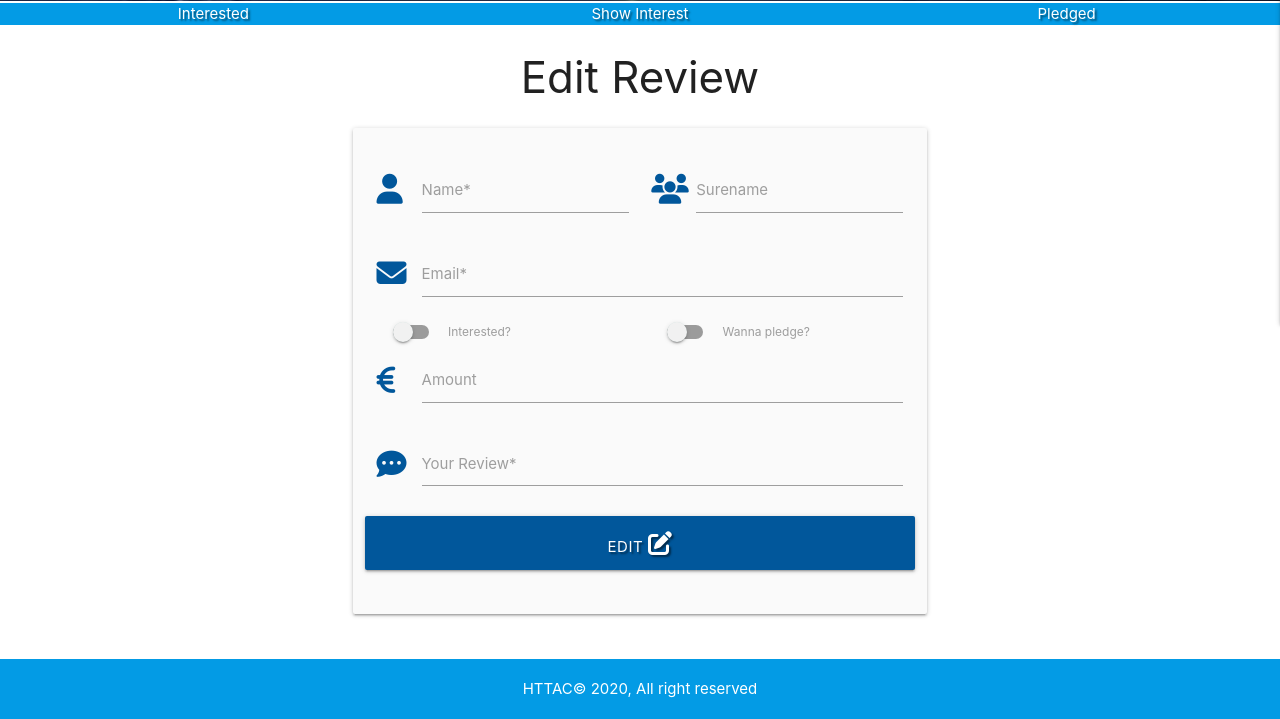
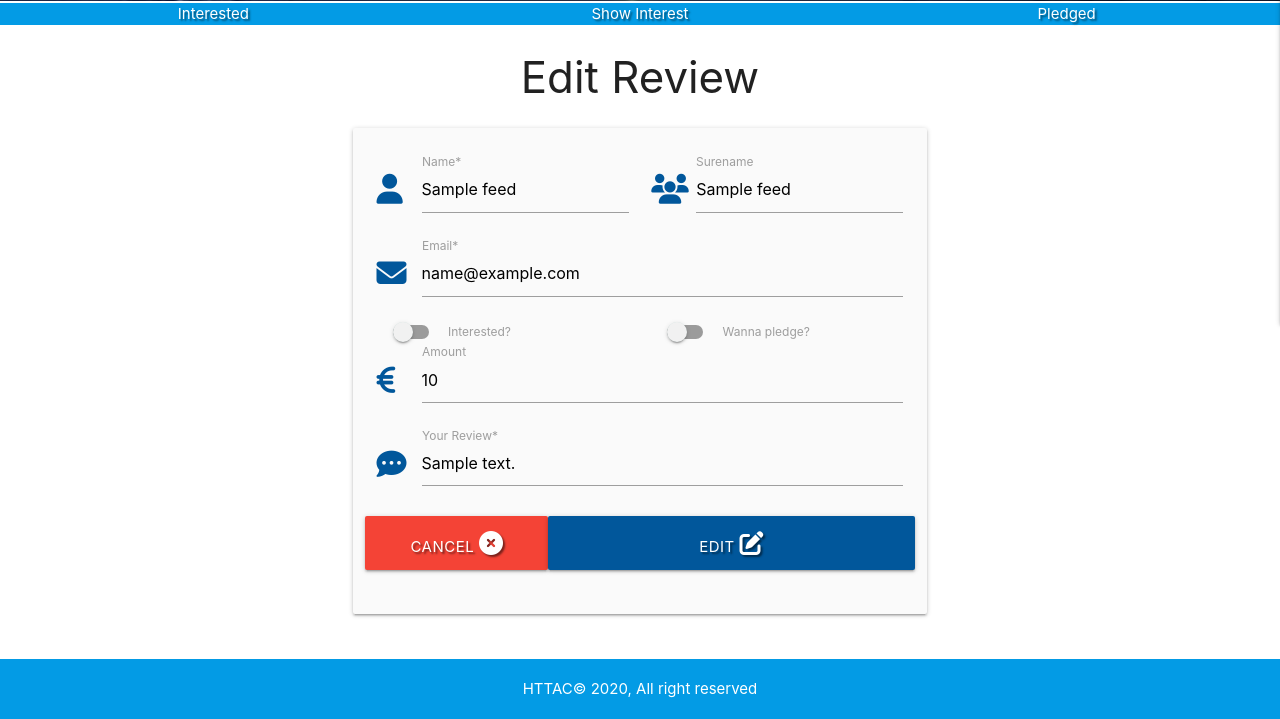
Before and after one commit to Nosjazz/milestone_3, a Flask app: template templates/reviewEdit.html in a window 1280 px wide. Shown: the part 536-1255 px from the top of the page. Run offline with Flask 2, Linux system fonts and the light colour scheme; the template is opened without the code that fills it: most values are stand-ins (such as "Sample title", 1, 10 or a date in 2020); some libraries are stand-ins or nearby versions.

Commit message:
add data to edit - not working - no error message

```diff
--- a/templates/home.html
+++ b/templates/home.html
@@ -70,7 +70,7 @@
                     <h4>{{ feed.name }}</h4>
                 </div>
                 <div class="col s4">
-                    <a href="#" class="btn-small light-blue lighten-1">Edit</a>
+                    <a href="{{ url_for('reviewEdit', feed_id=feed._id) }}" class="btn-small light-blue lighten-1">Edit</a>
                 </div>
             </div>
             <p class="green">
--- a/templates/reviewEdit.html
+++ b/templates/reviewEdit.html
@@ -10,25 +10,32 @@
         <!-- Name -->
             <div class="input-field col m6 s12">
                 <i class="fas fa-user prefix light-blue-text text-darken-4"></i>
-                <input id="name" name="name" type="text" minlength="2" maxlength="15" required class="validate">
+                <input id="name" name="name" type="text" minlength="2" maxlength="15"
+                     class="validate" value="{{ feed.feed_name }}" required>
                 <label for="name">Name*</label>
             </div>
         <!-- Surename -->
             <div class="input-field col m6 s12">
                 <i class="fas fa-users prefix light-blue-text text-darken-4"></i>
-                <input id="surename" name="surename" type="text" minlength="2" maxlength="15" class="validate">
+                <input id="surename" name="surename" type="text"
+                    value="{{ feed.feed_surename }}" minlength="2" maxlength="15" class="validate">
                 <label for="surename">Surename</label>
             </div>
         <!-- email -->
             <div class="input-field col s12">
                 <i class="fas fa-envelope prefix light-blue-text text-darken-4"></i>
-                <input id="email" name="email" type="email" required pattern="[a-z0-9._%+-]+@[a-z0-9.-]+\.[a-z]{2,}$" class="validate">
+                <input id="email" name="email" type="email" required pattern="[a-z0-9._%+-]+@[a-z0-9.-]+\.[a-z]{2,}$"
+                     value="{{ feed.feed_email }}" class="validate">
                 <label for="email">Email*</label>
             </div>
         <!-- Interested -->
             <div class="switch col m6 s12">
                 <label for="interested">
-                <input id="interested" name="interested" type="checkbox">
+                {% if feed.interested == "on" %}
+                    <input id="interested" name="interested" type="checkbox">
+                {% else %}
+                    <input id="interested" name="interested" type="checkbox">
+                {% endif %}
                 <span class="lever"></span>
                 Interested?
                 </label>
@@ -36,7 +43,11 @@
             <!-- Pledged -->
             <div class="switch col m6 s12">
                 <label for="pledged">
-                <input id="pledged" name="pledged" type="checkbox">
+                {% if feed.pledged == "on" %}
+                    <input id="pledged" name="pledged" type="checkbox" checked>
+                {% else %}
+                    <input id="pledged" name="pledged" type="checkbox">
+                {% endif %}
                 <span class="lever "></span>
                 Wanna pledge?
                 </label>
@@ -44,17 +55,22 @@
             <!-- Pledged Amount-->
             <div class="input-field col s12">
                 <i class="fas fa-euro-sign prefix light-blue-text text-darken-4"></i>
-                <input id="amount" name="amount" type="number" class="validate">
+                <input id="amount" name="amount" type="number" class="validate"  value="{{ feed.feed_amount }}">
                 <label for="amount">Amount</label>
             </div>
         <!-- Review -->
             <div class="input-field col m12">
                 <i class="fas fa-comment-dots prefix light-blue-text text-darken-4"></i>
-                <textarea id="review" name="review" type="text" requried class="validate materialize-textarea"></textarea>
+                <textarea id="review" name="review" type="text" requried class="validate materialize-textarea">
+                    {{- feed.feed_review -}}
+                </textarea>
                 <label for="review">Your Review*</label>
             </div>
         <!-- Send -->
-            <button type="submit" class="col s12 btn-large light-blue darken-4 text-shadow">
+            <a href="{{ url_for('home') }}" class="btn-large red text-shadow col s4">
+                Cancel <i class="fas fa-times-circle"></i>
+            </a>
+            <button type="submit" class="col s8 btn-large light-blue darken-4 text-shadow">
                 Edit <i class="fas fa-edit"></i>
             </button>
             </div>
```
Also changed, not shown: templates/reviewAdd.html (renamed from templates/reviewAdd_copy.html).
